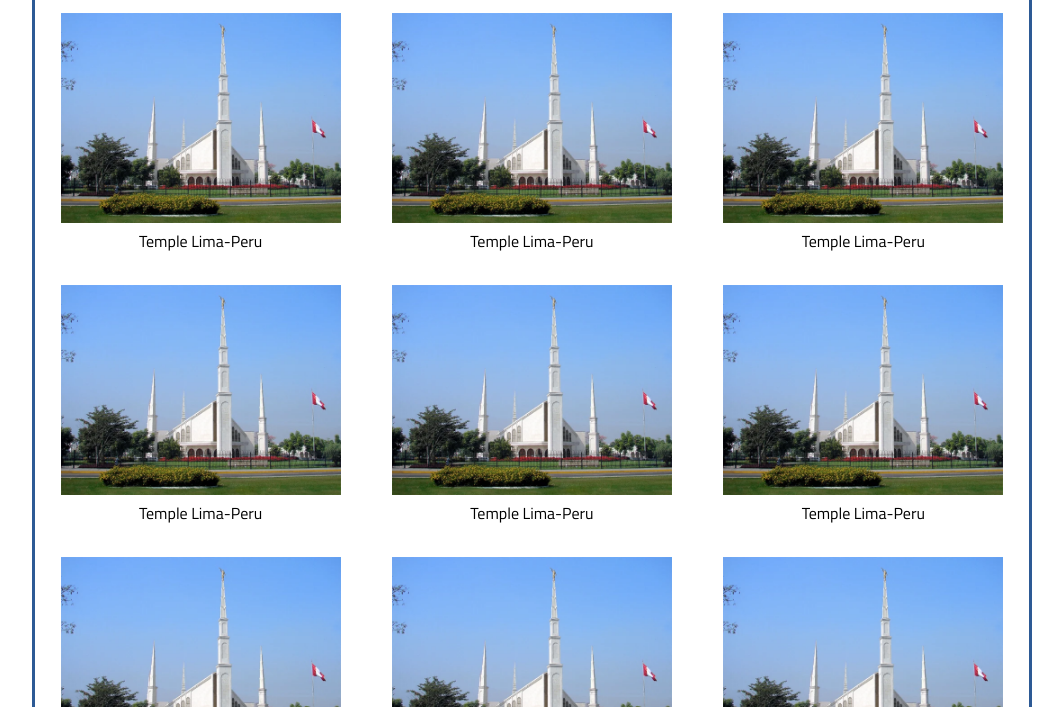
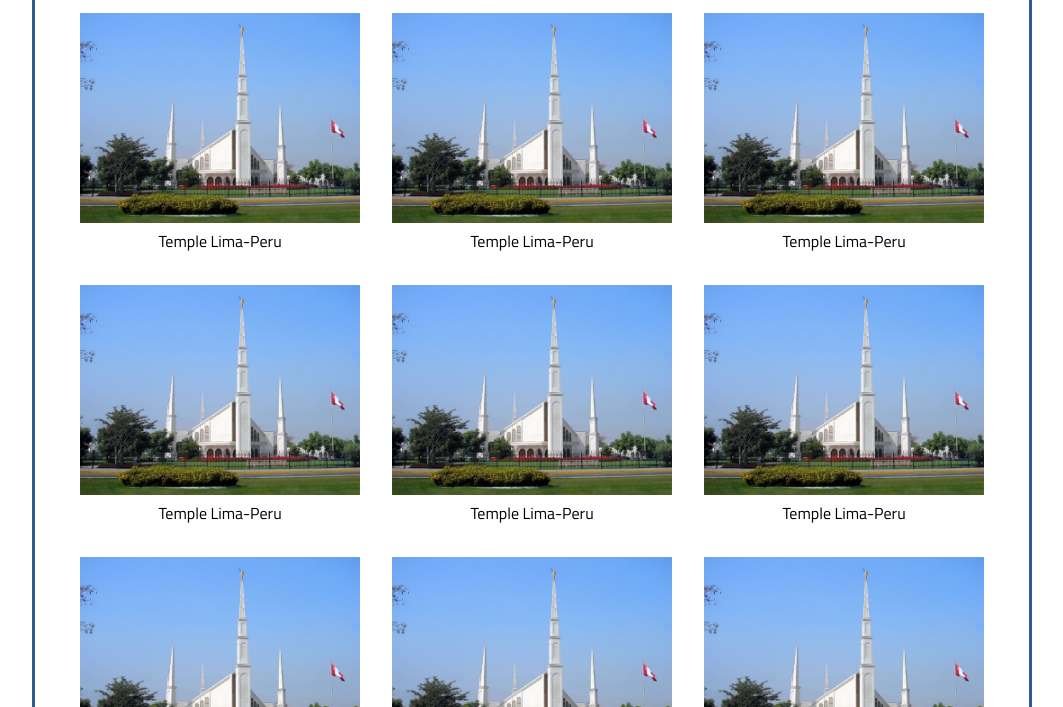
Before and after one commit to rickylokx4/wdd131, a plain HTML site: page temples.html in a window 1280 px wide. Shown: the part 93-800 px from the top of the page, without its empty margins (108-1171 px from the left). Drawn offline with Linux system fonts and the light colour scheme.

Commit message:
final update

```diff
--- a/styles/temples-large.css
+++ b/styles/temples-large.css
@@ -23,10 +23,5 @@
     #menu {
 		display: none;
 	}
-    .container{
-        display: grid;
-        grid-template-columns: 1fr 1fr 1fr;
-    }
-
 
 }
--- a/styles/temples.css
+++ b/styles/temples.css
@@ -90,6 +90,11 @@ footer{
 #color-yellow{
     color: rgb(207, 207, 128);
 }
+.container{
+    display: flex;
+    flex-wrap: wrap;
+    justify-content: center;
+}
 
 @media only screen and (min-width: 570px) {
 	header{
@@ -116,10 +121,7 @@ footer{
     #menu {
 		display: none;
 	}
-    .container{
-        display: grid;
-        grid-template-columns: 1fr 1fr;
-    }
+
 
 
 }
```
Also changed, not shown: temples.html (+0 -3 lines).
